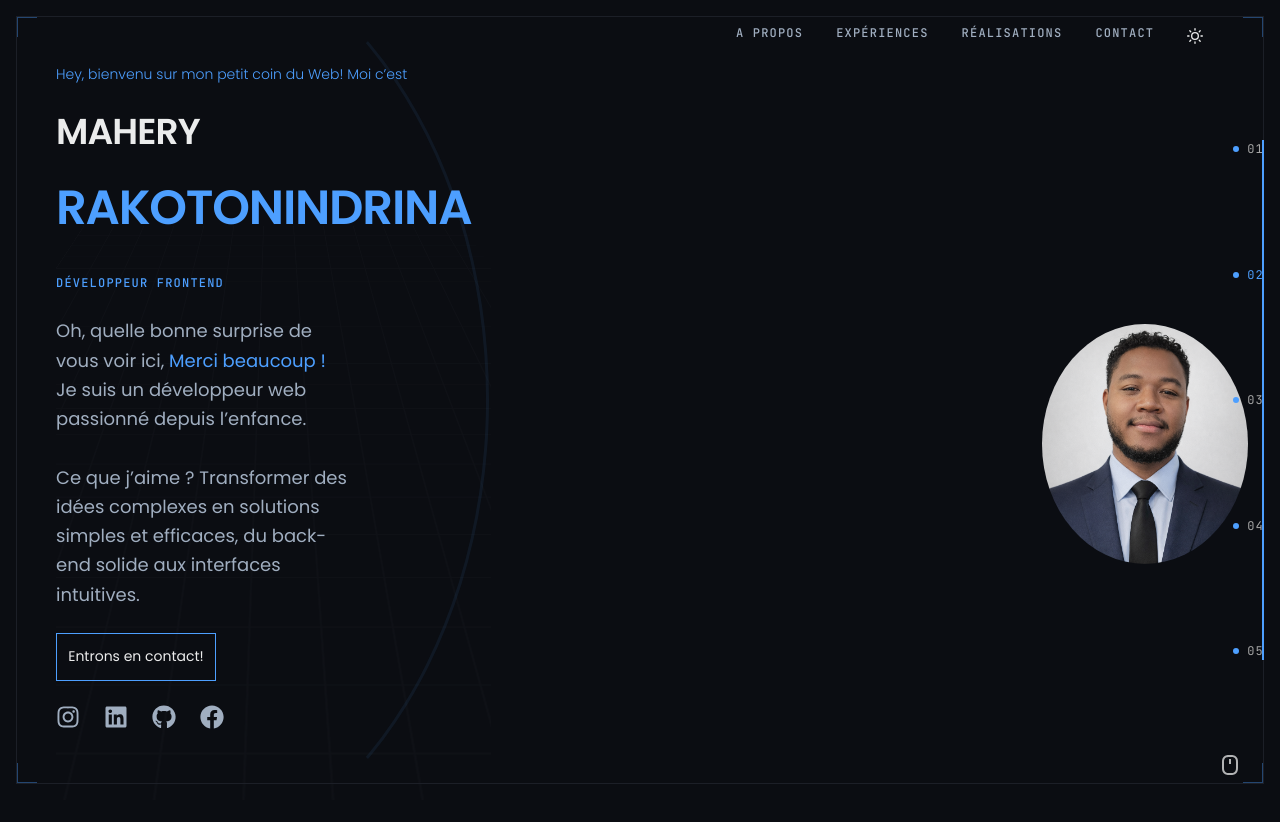
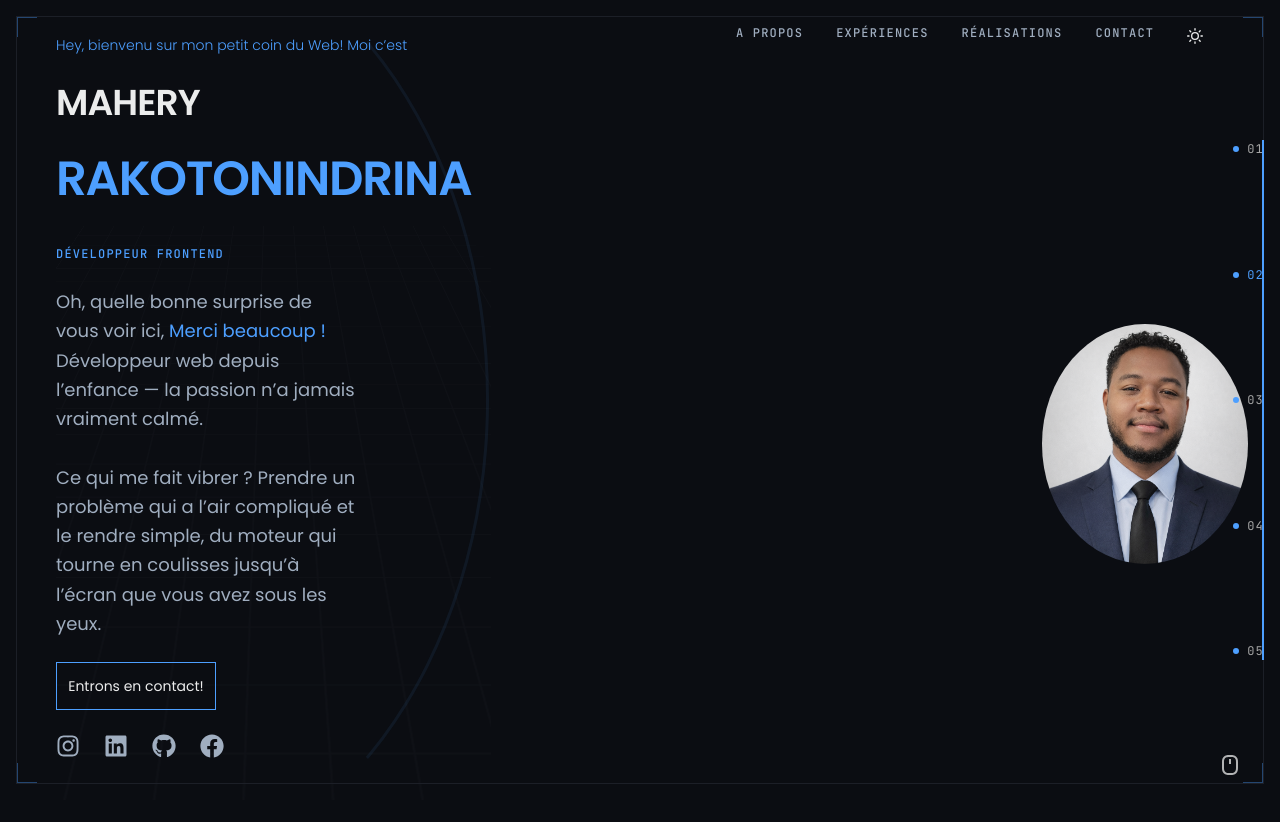
Before and after one commit to Mahery-Rakotonindrina/Portfolio, a Next.js app: page / in a window 1280 px wide. Shown: the top 822 px of the page. Built offline with nearby package versions, Linux system fonts and the light colour scheme; no server answers.

Commit message:
content: polish the two remaining generic-sounding lines
The Hero's closing line and About's "j'interviens principalement sur"
were the two spots still reading like a stock elevator pitch next to
an otherwise playful page. Reworded both, same facts, same length.

```diff
--- a/components/Sections/About/Detail.tsx
+++ b/components/Sections/About/Detail.tsx
@@ -151,8 +151,7 @@ const Detail = ({ onOpen }: IDetail) => {
             <Text variant="description" textStyle="body">
               Cela fait maintenant {professionalYears} ans que je code{' '}
               professionnellement, avec une spécialisation en <b>Frontend</b>{' '}
-              notamment en React et Next.js. J&apos;interviens principalement
-              sur{' '}
+              notamment en React et Next.js. Mon terrain de jeu :{' '}
               <b>la conception d&apos;interfaces modernes et performantes</b>,{' '}
               <b>
                 l&apos;architecture front-end, l&apos;intégration d&apos;APIs
--- a/components/Sidebar/index.tsx
+++ b/components/Sidebar/index.tsx
@@ -188,10 +188,12 @@ const Sidebar = () => {
               Merci beaucoup !
             </Text>
             <br />
-            Je suis un développeur web passionné depuis l’enfance.
+            Développeur web depuis l’enfance — la passion n’a jamais vraiment
+            calmé.
             <br /> <br />
-            Ce que j’aime ? Transformer des idées complexes en solutions simples
-            et efficaces, du back-end solide aux interfaces intuitives.
+            Ce qui me fait vibrer ? Prendre un problème qui a l’air compliqué et
+            le rendre simple, du moteur qui tourne en coulisses jusqu’à l’écran
+            que vous avez sous les yeux.
             <br />
           </MotionText>
           <MotionButton
```
